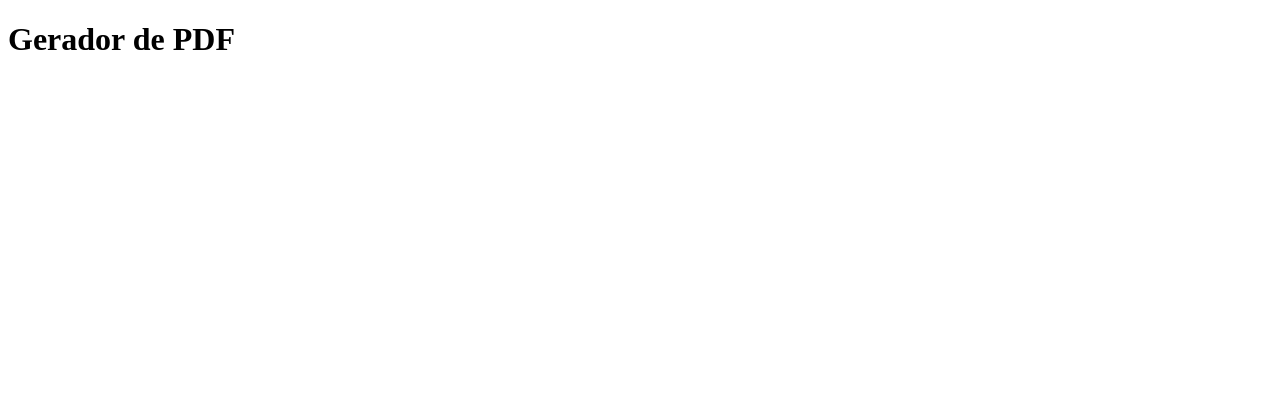
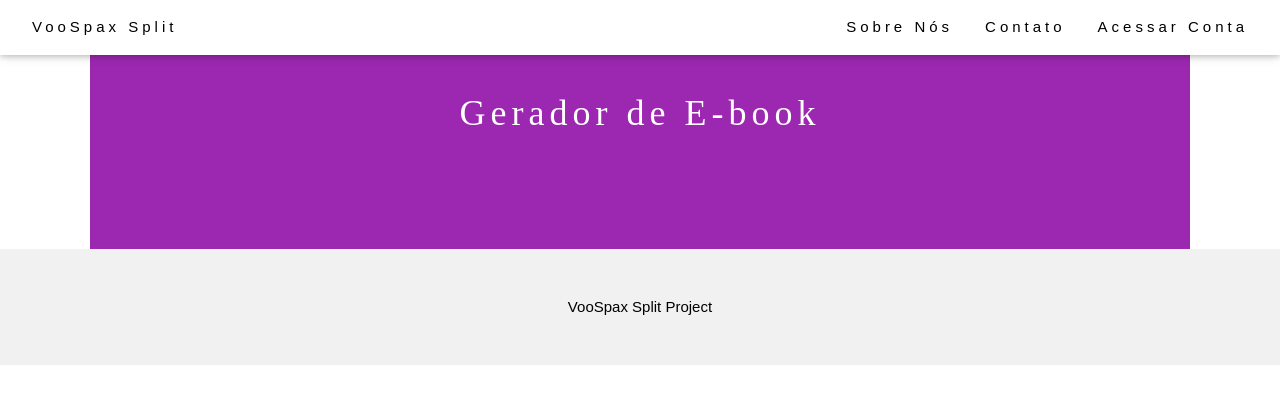
Before and after one commit to matheuskbar/SplitTestes, a Django app: page / in a window 1280 px wide. Shown: the top 404 px of the page. Run offline with Django 3.2, Linux system fonts and the light colour scheme.

Commit message:
primeiros testes

```diff
--- a/backend/requirements.txt
+++ b/backend/requirements.txt
@@ -1,5 +1,8 @@
 asgiref==3.4.1
 Django==3.2.9
+epub==0.5.2
 mysqlclient==2.1.0
+Pillow==8.4.0
 pytz==2021.3
+reportlab==3.6.2
 sqlparse==0.4.2
--- a/backend/templates/index.html
+++ b/backend/templates/index.html
@@ -3,9 +3,46 @@
 <head>
     <meta charset="UTF-8">
     <title>Split Project</title>
-</head>
+    <link rel="stylesheet" href="https://www.w3schools.com/w3css/4/w3.css">
+    <style>
+    body {font-family: "Arial";}
+    h1, h2, h3, h4, h5, h6 {
+      font-family: "Playfair Display";
+      letter-spacing: 5px;
+    }
+    </style>
 <body>
-    <h1>Gerador de PDF</h1>
+
+    <!-- Navbar -->
+    <nav class="w3-top">
+      <div class="w3-bar w3-white w3-padding w3-card" style="letter-spacing:4px;">
+        <a href="#" class="w3-bar-item w3-button">VooSpax Split</a>
+        <!-- Right-sided navbar links. Hide them on small screens -->
+        <div class="w3-right w3-hide-small">
+          <a href="#" class="w3-bar-item w3-button">Sobre Nós</a>
+          <a href="#" class="w3-bar-item w3-button">Contato</a>
+          <a href="#" class="w3-bar-item w3-button">Acessar Conta</a>
+        </div>
+      </div>
+    </nav>
+
+<!-- Header -->
+<header></header>
+
+<main class="w3-content w3-purple" style="max-width:1100px">
+
+  <section class="w3-row w3-center w3-padding-64">
+    <div class="w3-padding-large">
+      <h1 class="w3-center">Gerador de E-book</h1><br>
+    </div>
+  </section>
+
+</main>
+
+<!-- Footer -->
+<footer class="w3-center w3-light-grey w3-padding-32">
+    <p>VooSpax Split Project</p>
+</footer>
 
 </body>
 </html>
```
Also changed, not shown: backend/core/views.py (+8 -4 lines), 1 other file.
